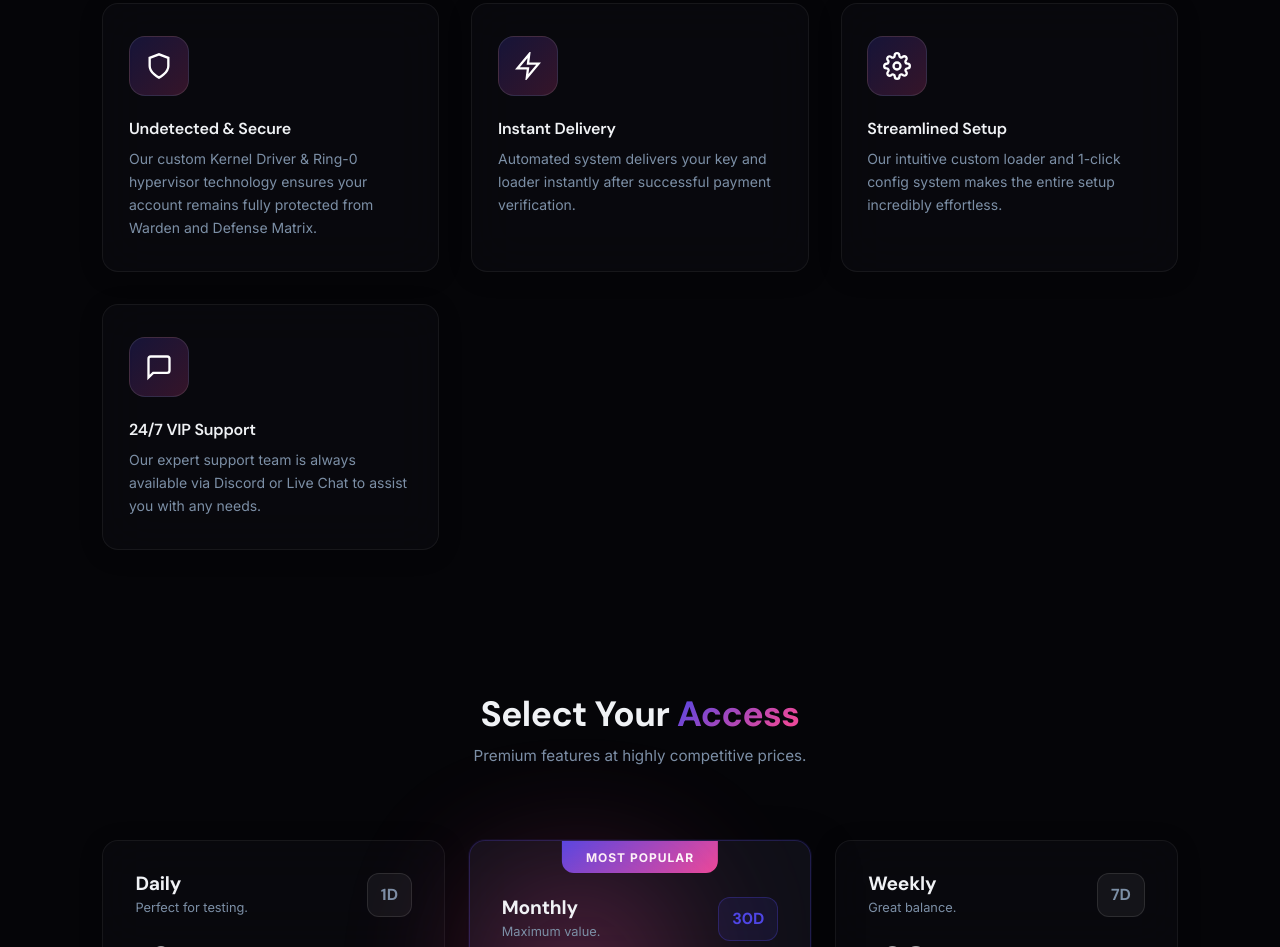
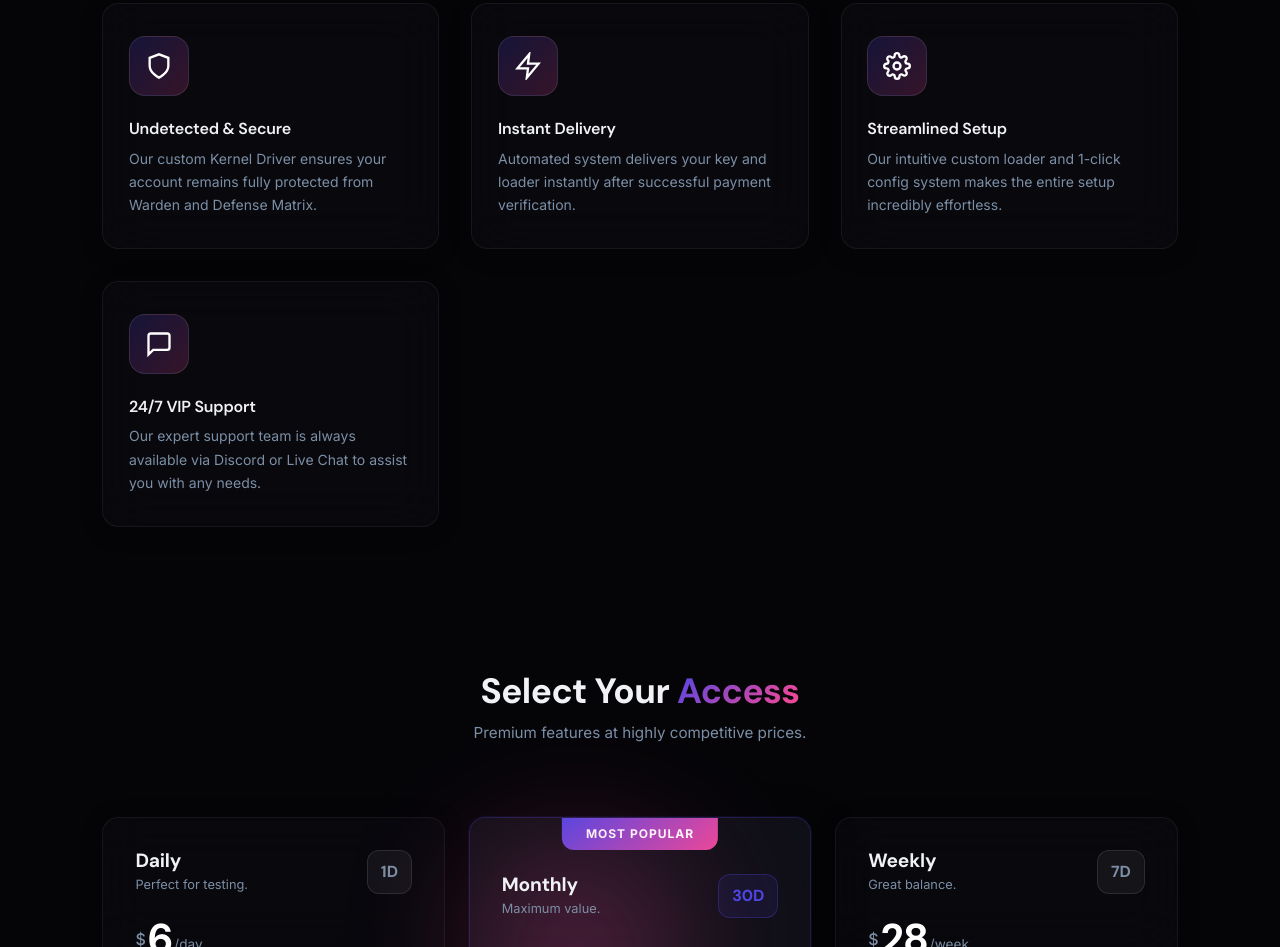
Before and after one commit to gustavsimsbussines-lgtm/column, a website: page index.html in a window 1280 px wide. Shown: the part 999-1946 px from the top of the page. Drawn offline with Linux system fonts and the light colour scheme.

Commit message:
Removed hypervisor mention from features

```diff
--- a/index.html
+++ b/index.html
@@ -113,7 +113,7 @@
                         <svg viewBox="0 0 24 24" class="feature-icon"><path d="M12 22s8-4 8-10V5l-8-3-8 3v7c0 6 8 10 8 10z" fill="none" stroke="currentColor" stroke-width="2"/></svg>
                     </div>
                     <h3>Undetected & Secure</h3>
-                    <p>Our custom Kernel Driver & Ring-0 hypervisor technology ensures your account remains fully protected from Warden and Defense Matrix.</p>
+                    <p>Our custom Kernel Driver ensures your account remains fully protected from Warden and Defense Matrix.</p>
                 </div>
                 <div class="feature-card glass-panel">
                     <div class="feature-icon-wrapper">
```
